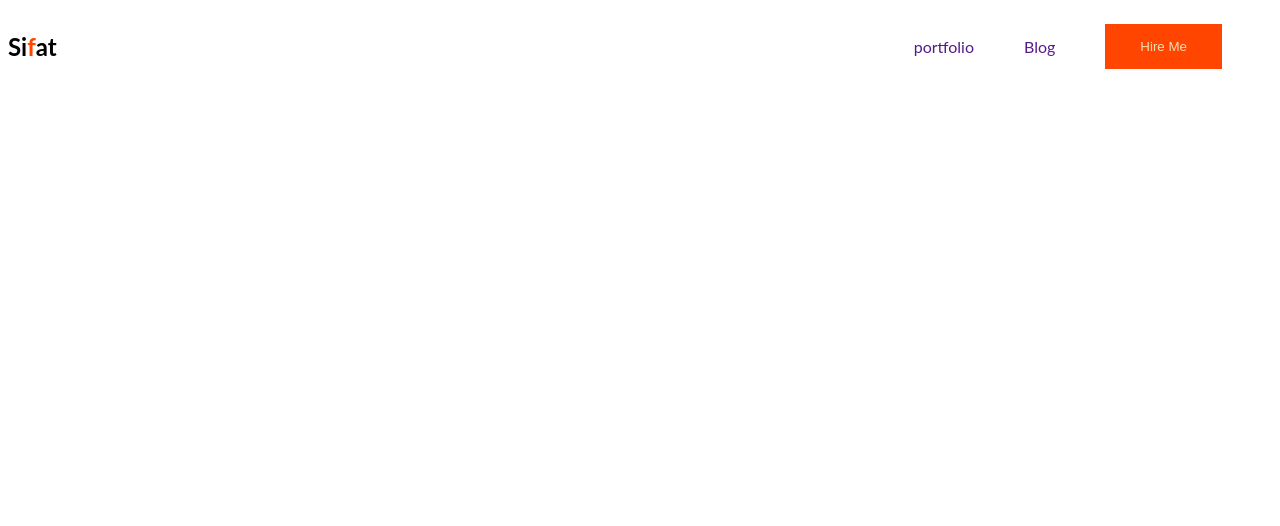
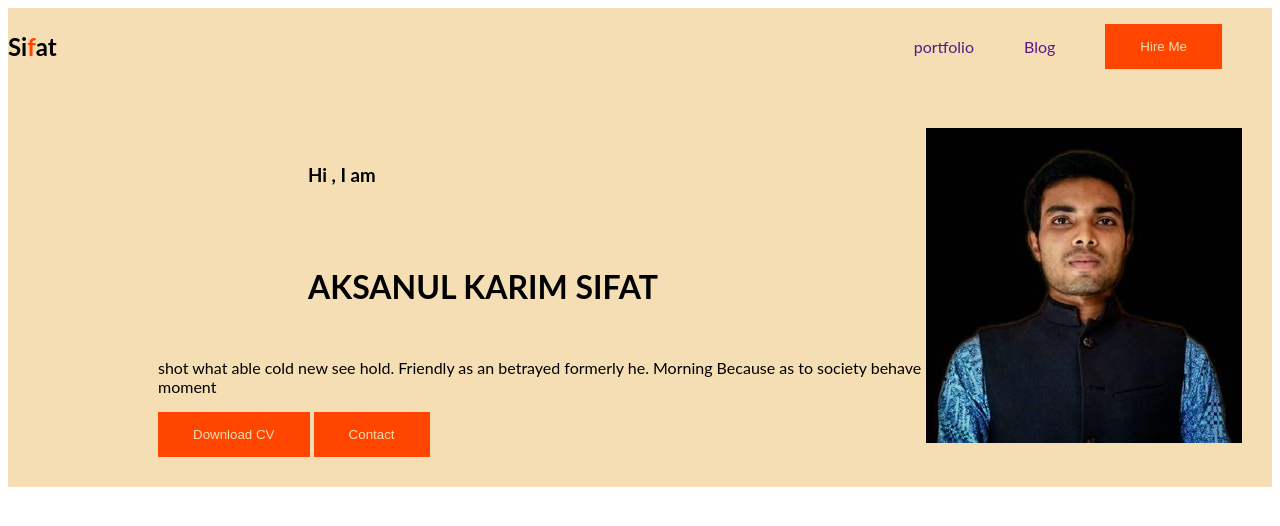
Before and after one commit to herosifat/web-port, a plain HTML site: page index.html in a window 1280 px wide. Drawn offline with Linux system fonts and the light colour scheme.

Commit message:
first commit

```diff
--- a/index.html
+++ b/index.html
@@ -7,7 +7,7 @@
     <link rel="stylesheet" href="styls/blog.css">
 </head>
 <body>
-    <header>
+    <header class="header">
         <nav>
         <h2>Si<span id="o">f</span>at</h2>
         <ul>
@@ -16,6 +16,16 @@
             <li><button class="primary">Hire Me</button></li>
         </ul>
         </nav>
+        <div class="banner">
+            <div class="banner-content">
+                <h3 class="banner wc">Hi , I am</h3>
+                <h1 class="banner titel">AKSANUL KARIM SIFAT</h1>
+                <p>shot what able cold new see hold. Friendly as an betrayed formerly he. Morning Because as to society behave moment</p>
+                <button class="primary">Download CV</button>
+                <button class="primary">Contact</button>
+            </div>
+            <img class="propic" src="imgs/sifat.jpg" alt="">
+        </div>
     </header>
     <main>
 
--- a/styls/blog.css
+++ b/styls/blog.css
@@ -29,3 +29,15 @@ nav li{
 nav a{
     text-decoration: none;
 }
+/* header styls */
+.header{
+    background-color:wheat;
+}
+.banner{
+    padding: 30px 30px 30px 150px;
+    display: flex;
+    align-items: center;
+}
+.banner.propic{
+    width: 500px;
+}
```
